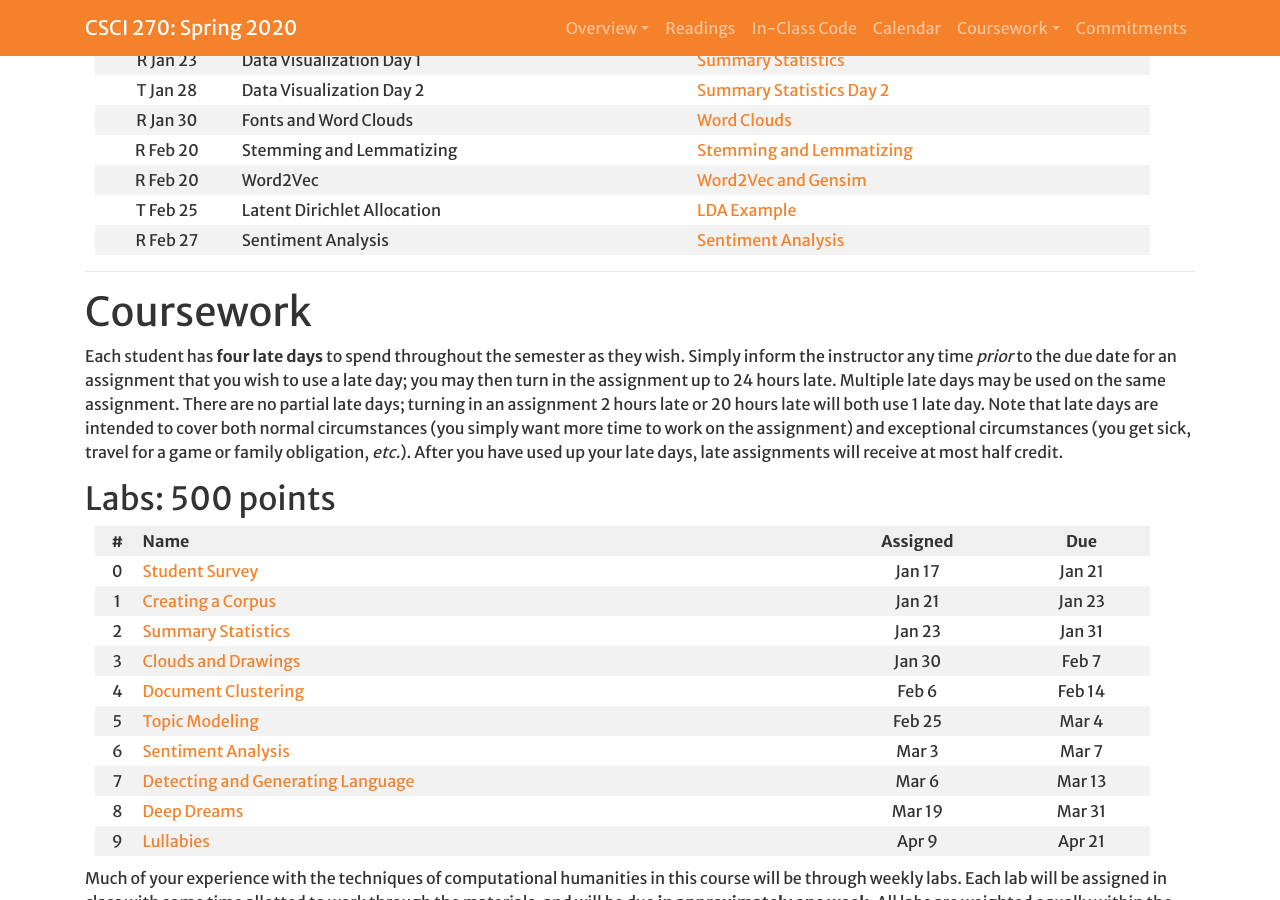
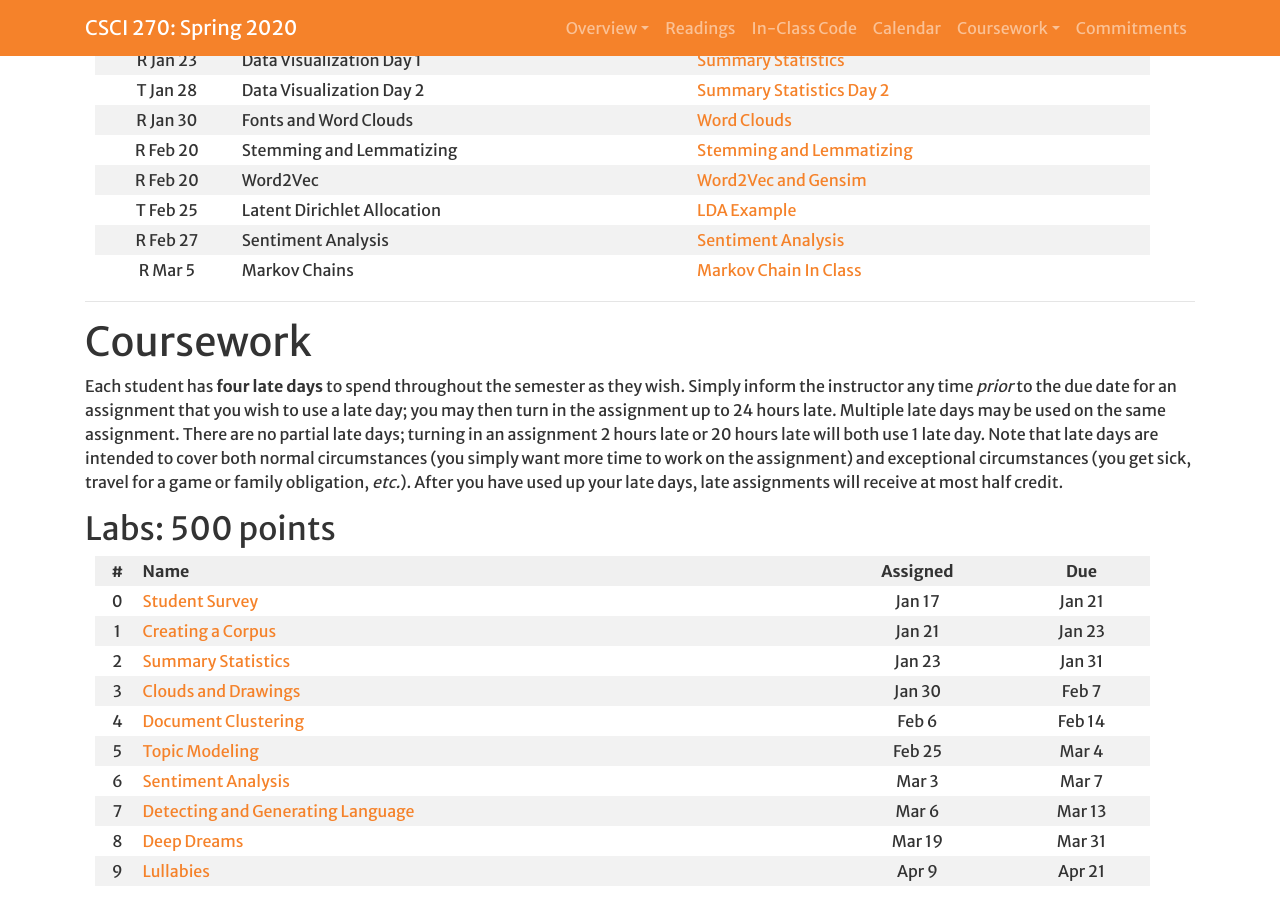
Before and after one commit to Hendrix-CS/csci270, a Jekyll site: the page built from index.md, in a window 1280 px wide and 900 px high, scrolled down 2822 px. Built offline with Jekyll 4.4.1, drawn with Linux system fonts in a browser that asks for light colours; a script that is not in the unit is left out; our own code applies the rules of GitHub Pages for plain Markdown files.

Commit message:
Adding reference to Markov Chain In class code

```diff
--- a/index.md
+++ b/index.md
@@ -95,6 +95,7 @@ When we write code together in class, it will be posted here!
 | R Feb 20 | Word2Vec | [Word2Vec and Gensim](https://nbviewer.jupyter.org/url/hendrix-cs.github.io/csci270/notes/Word%20Similarity%202020.ipynb) |
 | T Feb 25 | Latent Dirichlet Allocation | [LDA Example](https://nbviewer.jupyter.org/url/hendrix-cs.github.io/csci270/notes/LDA%20Example%202020.ipynb) |
 | R Feb 27 | Sentiment Analysis | [Sentiment Analysis](https://nbviewer.jupyter.org/url/hendrix-cs.github.io/csci270/notes/Sentiment%20Analysis.ipynb) |
+| R Mar 5 | Markov Chains | [Markov Chain In Class](https://nbviewer.jupyter.org/url/hendrix-cs.github.io/csci270/notes/Markov%20Chain%20InClass.ipynb) |
 
 <hr>
 # Coursework
```
